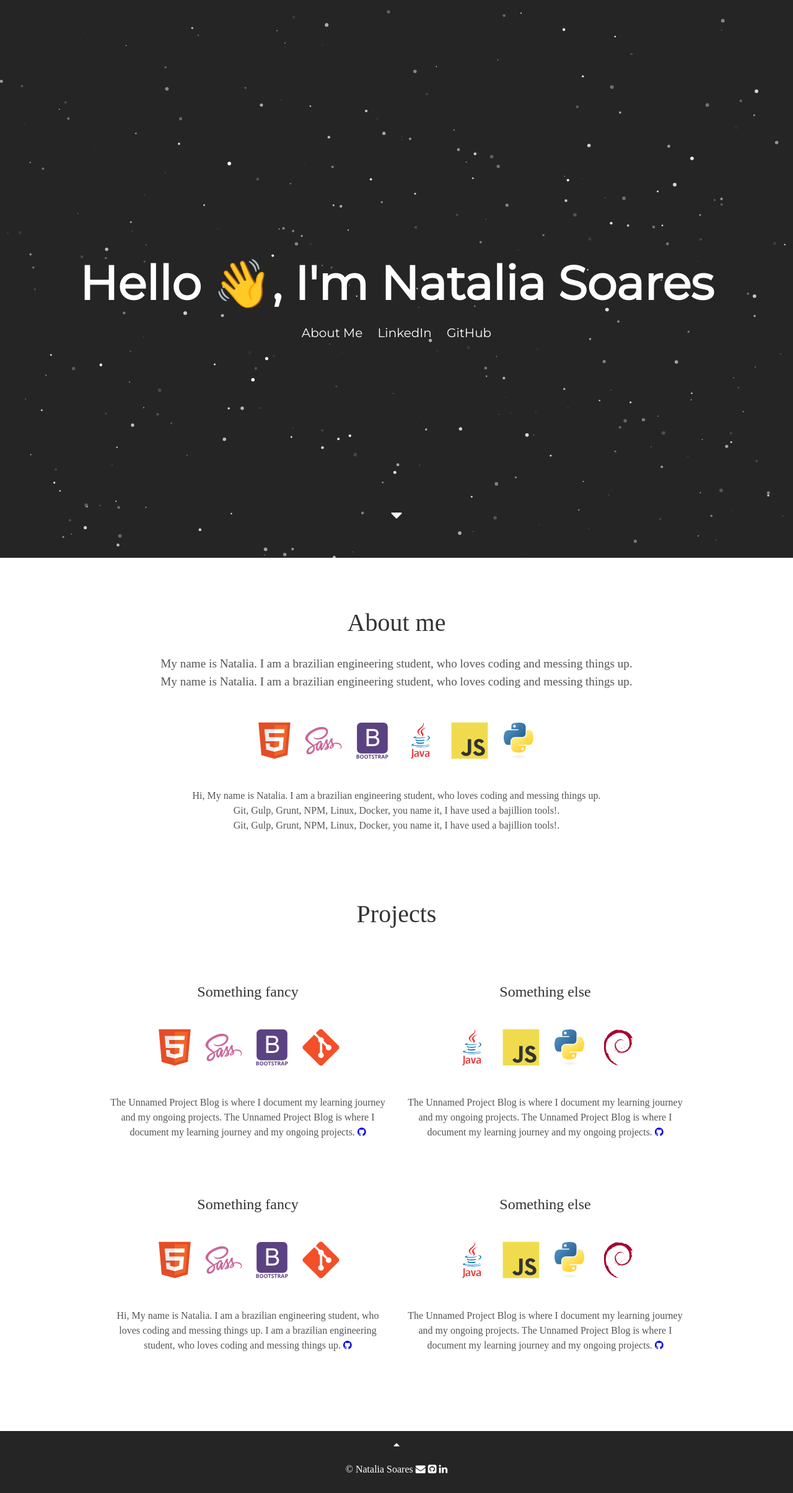
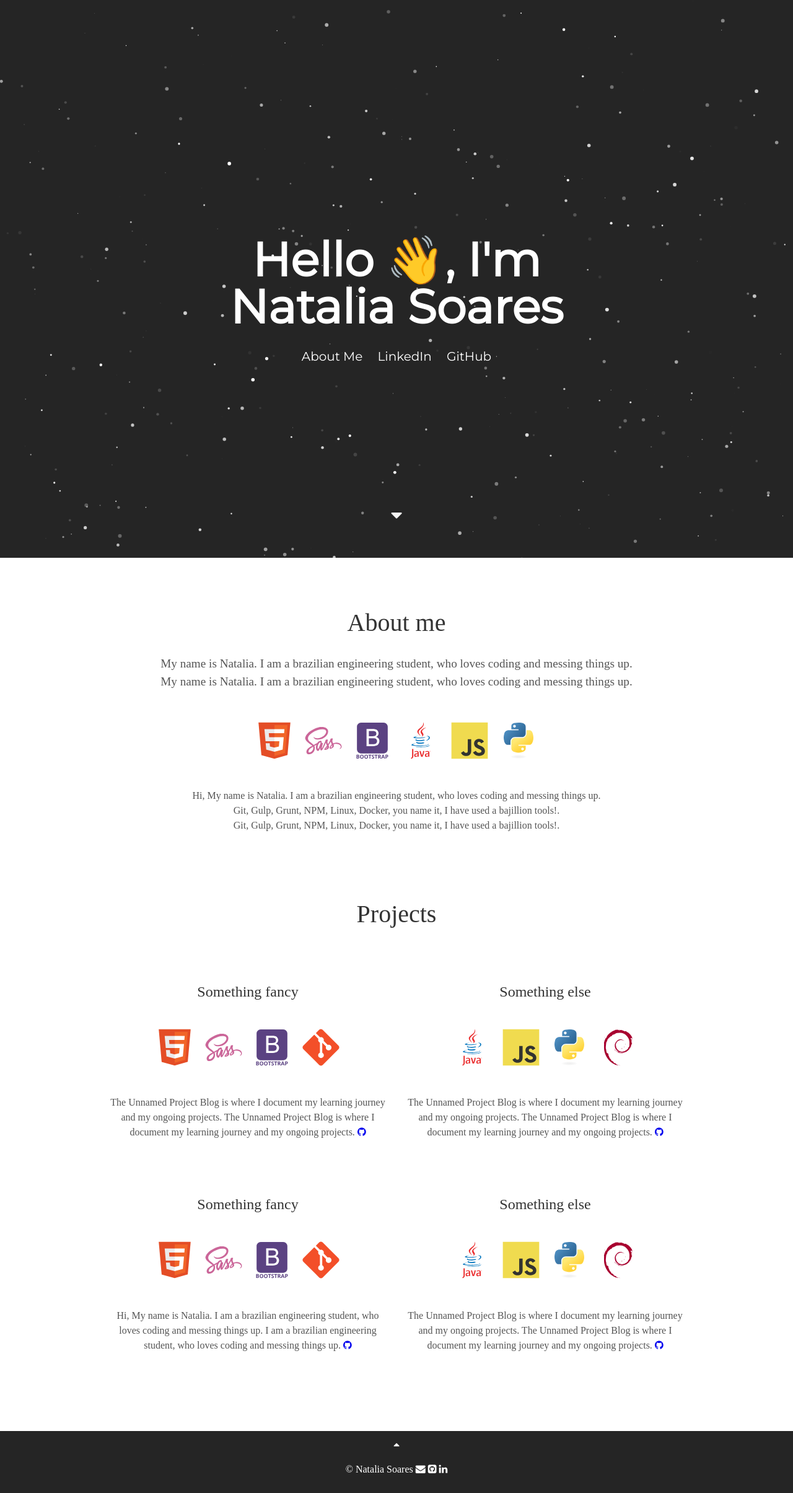
Before and after one commit to srnatalia/srnatalia.github.io, a Jekyll site: the page built from index.html, in a window 1280 px wide. Shown: the whole page at 62% size. Built offline with Jekyll 4.4.1, drawn with Linux system fonts in a browser that asks for light colours; some web fonts are replaced.

Commit message:
Update main.css

```diff
--- a/assets/css/main.css
+++ b/assets/css/main.css
@@ -3791,7 +3791,7 @@ sup {
 }
 .header .site-title {
   font-size: 50px;
-  white-space: nowrap;
+  white-space: pre-line;
   display: block;
   line-height: 1;
   color: #fff;
```
